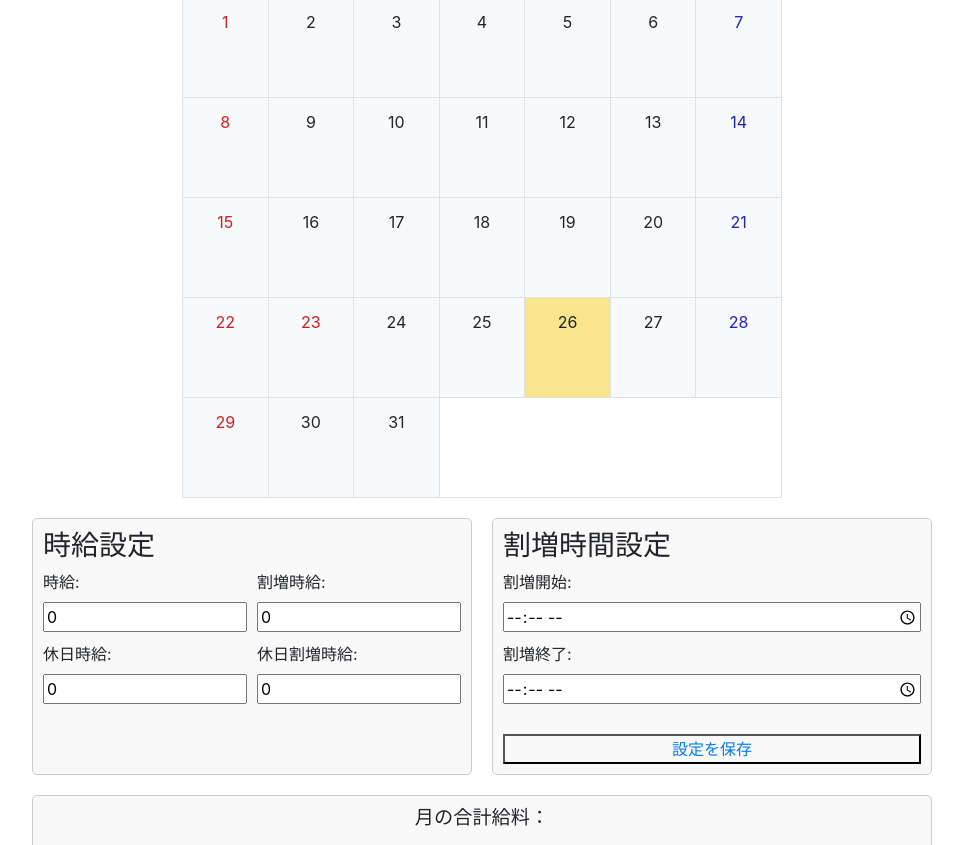
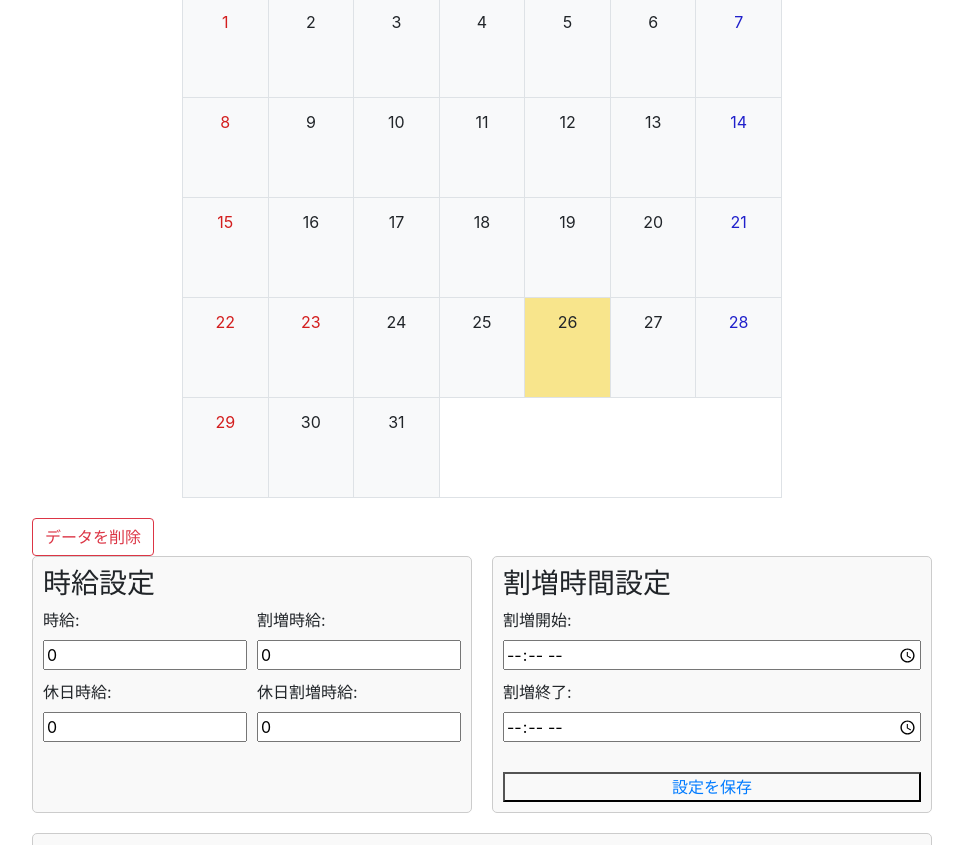
Before and after one commit to Une25/Une25.github.io, a plain HTML site: page index.html in a window 1280 px wide. Shown: the part 255-1100 px from the top of the page, without its empty margins (158-1121 px from the left). Drawn offline with nearby package versions, Linux system fonts and the light colour scheme.

Commit message:
Update index.html

```diff
--- a/index.html
+++ b/index.html
@@ -142,6 +142,9 @@
             <!-- JavaScriptでカレンダーを生成 -->
         </div>
 
+        <button id="clearMonthlyData" class="btn btn-outline-danger">データを削除</button>
+
+
         <!-- 時給設定と割増設定 -->
         <div id="settings-wrapper" style="margin-top: 20px;  max-width: 900px; margin: 0 auto;">
             <div id="settings-container" style="display: flex; gap: 20px;">
```
